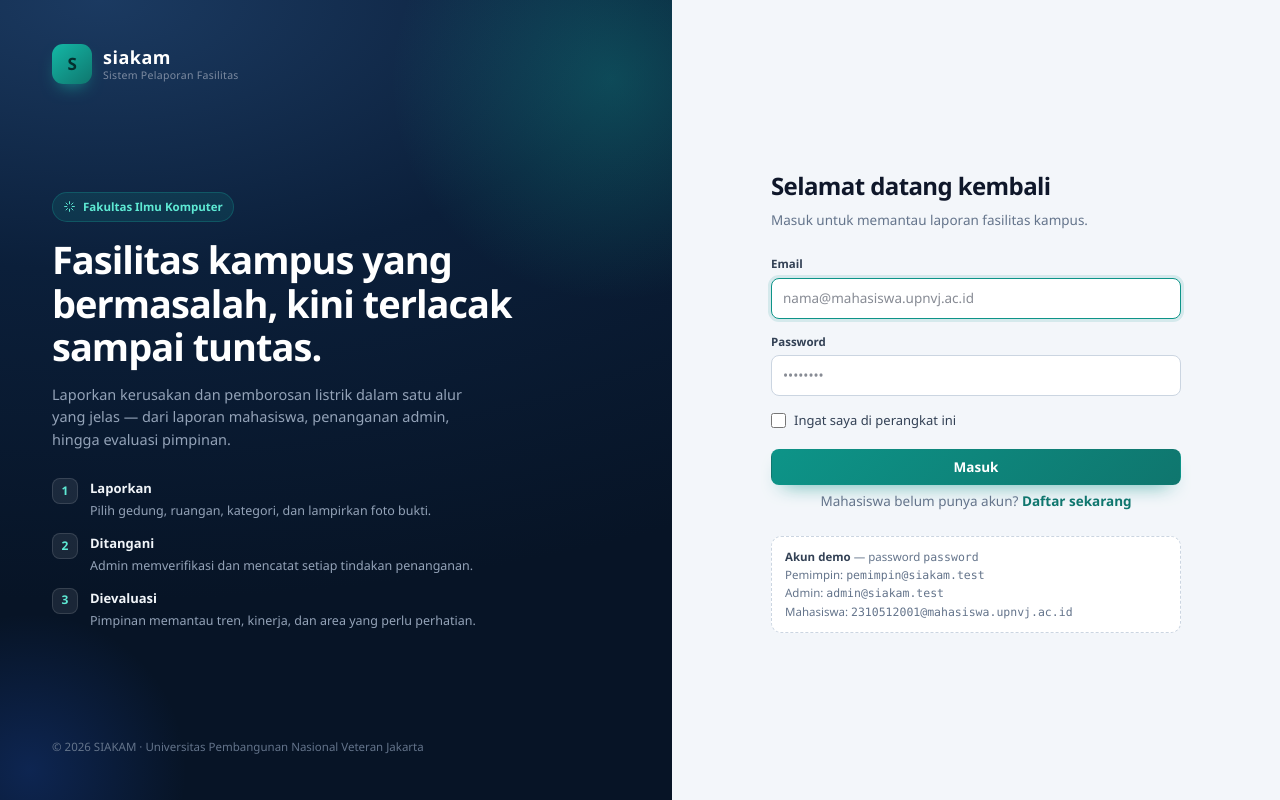
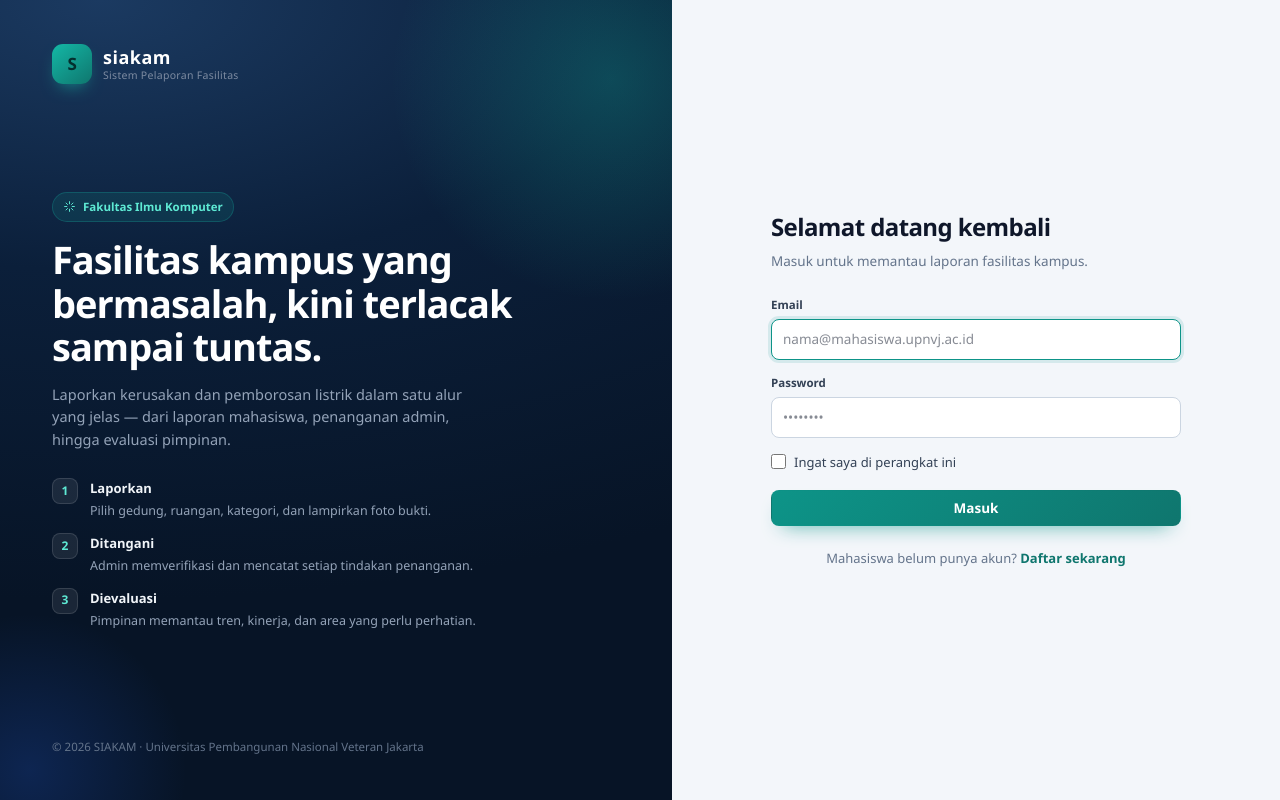
Before and after one commit to h44dziq/siakam, a Laravel app: page /login in a window 1280 px wide. Run offline with Laravel 12, Linux system fonts and the light colour scheme; style sheets or scripts are compiled from the project's sources.

Commit message:
fix: hapus akun demo dari login, rapikan spacing, dokumentasikan di README

```diff
--- a/resources/css/app.css
+++ b/resources/css/app.css
@@ -606,13 +606,8 @@ dialog .form-actions { margin-top: 6px; }
 .auth-card > p { color: var(--muted); margin: 6px 0 24px; font-size: 13.5px; }
 .auth-card form { display: flex; flex-direction: column; gap: 14px; }
 .auth-card .btn { margin-top: 4px; }
-.auth-switch { margin-top: 22px; font-size: 13px; color: var(--muted); text-align: center; }
+.auth-card > .auth-switch { margin-top: 22px; font-size: 13px; color: var(--muted); text-align: center; }
 .auth-switch a { font-weight: 700; }
-.auth-note {
-    margin-top: 18px; font-size: 11.5px; color: var(--muted); line-height: 1.6;
-    background: var(--surface); border: 1px dashed var(--line-strong); border-radius: var(--r-md); padding: 11px 13px;
-}
-.auth-note b { color: var(--ink-2); }
 
 /* ---------- Executive dashboard ---------- */
 .exec-hero {
--- a/resources/views/auth/login.blade.php
+++ b/resources/views/auth/login.blade.php
@@ -25,11 +25,4 @@
 </form>
 
 <p class="auth-switch">Mahasiswa belum punya akun? <a href="{{ route('register') }}">Daftar sekarang</a></p>
-
-<div class="auth-note">
-    <b>Akun demo</b> — password <span class="mono">password</span><br>
-    Pemimpin: <span class="mono">pemimpin@siakam.test</span><br>
-    Admin: <span class="mono">admin@siakam.test</span><br>
-    Mahasiswa: <span class="mono">2310512001@mahasiswa.upnvj.ac.id</span>
-</div>
 @endsection
--- a/resources/views/auth/register.blade.php
+++ b/resources/views/auth/register.blade.php
@@ -23,7 +23,7 @@
     <div class="field">
         <label for="email">Email kampus</label>
         <input id="email" type="email" name="email" value="{{ old('email') }}" required autocomplete="email"
-               placeholder="{{ '2310512001@'.config('siakam.campus_email_domain') }}">
+               placeholder="{{ '2310512345@'.config('siakam.campus_email_domain') }}">
         <span class="field-hint">Gunakan email mahasiswa resmi UPN Veteran Jakarta.</span>
     </div>
     <div class="field">
```
Also changed, not shown: README.md.
